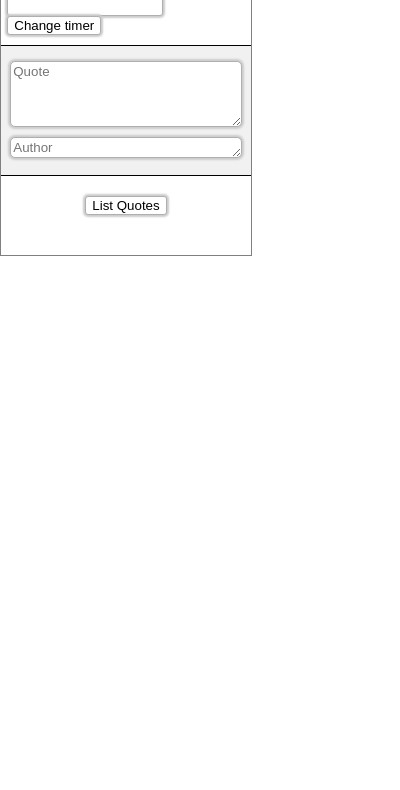
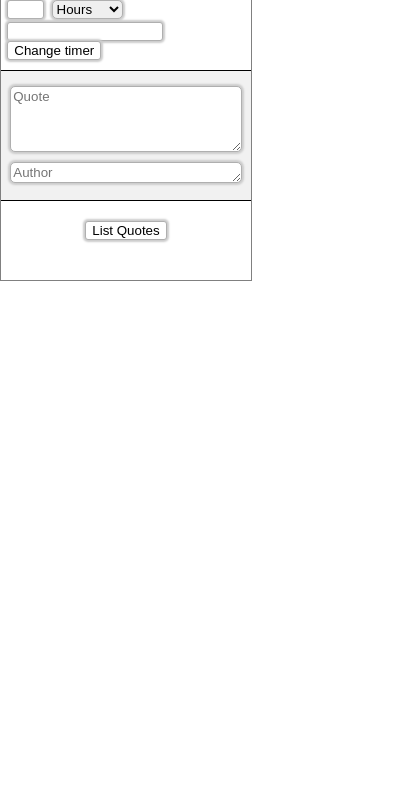
Before and after one commit to bjwellsi/notifier, a browser extension: page View/extension/popup.html in a window 400 px wide. Shown: the part 42-832 px from the top of the page. Drawn offline with nearby package versions, Linux system fonts and the light colour scheme.

Commit message:
added timer selector

```diff
--- a/View/extension/popup.css
+++ b/View/extension/popup.css
@@ -7,12 +7,20 @@
     --tertiary-color: #FFFFFF;
 }
 
-textarea {
+textarea, select {
     border: 1px solid rgb(175, 175, 175);
     border-radius: 5px;
     width: 95%;
     box-shadow: 0 0 2px 2px #ccc;
     margin: 3px;
+}
+
+#number {
+    max-width: 13%;
+}
+
+select {
+    max-width: 30%;
 }
 
 button,
--- a/View/extension/popup.html
+++ b/View/extension/popup.html
@@ -2,22 +2,32 @@
 <html>
 
 <head>
-  <title>Popup</title>
+
+  <title>Annoyer</title>
   <link rel="stylesheet" href="popup.css">
   <link rel="icon" href="images/annoyed128.png">
+
 </head>
 
 <body>
+
   <header>
     <h1><img src="images/annoyed16.png" id="icon"> Annoyer</h1>
     <img id="pause" src="images/unpause.png">
   </header>
+
   <div class="outer white">
     <div id="change_timer" class="center">
+      <input id="number" type="number" max="60" min="1">
+      <select>
+        <option name="hours" value="hours">Hours</option>
+        <option name="minutes" value="minutes">Minutes</option>
+      </select>
       <input type="text" id="timer">
       <button id="change_timer_button">Change timer</button>
     </div>
   </div>
+
   <div id="quote_selection" class="outer">
     <div class="center">
       <textarea rows="4" cols="20" id="quote_to_add" placeholder="Quote"></textarea>
@@ -28,17 +38,19 @@
       <p id="after_add_quote"></p>
     </div>
   </div>
+
   <div id="list_quotes_div">
     <button id="list_quotes" class="center">List Quotes</button>
   </div>
+
   <ul id="quote_list">
   </ul>
-
 
   <div id="scripts">
     <script src="https://ajax.googleapis.com/ajax/libs/jquery/3.4.1/jquery.min.js"></script>
     <script src="popup.js"></script>
   </div>
+
 </body>
 
 </html>
```
